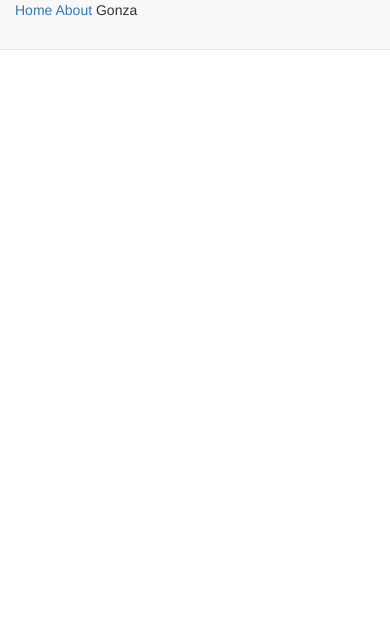
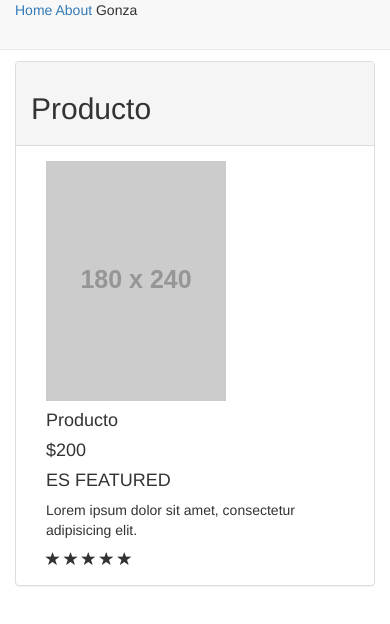
Before and after one commit to Gonza89/coderhouse-modulo-3, a website: page index.html in a window 390 px wide. Drawn offline with nearby package versions, Linux system fonts and the light colour scheme; placeholder pictures from the web are drawn by us.

Commit message:
se modifica controllers

```diff
--- a/css/style.css
+++ b/css/style.css
@@ -35,3 +35,9 @@
 .margen {
   margin-top: 60px;
 }
+
+li {
+  border: 1px solid #d3d3d3;
+  padding: 0.3em 0.5em;
+  display: inline-block;
+}
--- a/index.html
+++ b/index.html
@@ -24,8 +24,50 @@
     </div>
   </div>
 
+  <!-- VIEWS -->
+
+  <div class="container margen" ng-controller="ProductController">
+    <div class="panel panel-default">
+      <div class="panel-heading">
+        <div class="titulo">
+          <h2>{{product.name}}</h2>
+        </div>
+      </div>
+      <div class="panel-body">
+        <div class="raw">
+          <div class="col-md-3">
+            <img src="{{product.image}}" alt="{{product.name}}">
+          </div>
+        </div>
+        <div class="raw">
+          <div class="col-md-9">
+            <div class="caption">
+              <h4>{{product.name}}</h4>
+              <h4>{{product.price}}</h4>
+              <div ng-if = product.featured>
+                <h4>ES FEATURED</h4>
+              </div>
+              <div ng-repeat = "product in product.tags">
+                {{tags}}
+              </div>
+              <p>{{product.description}}</p>
+            </div>
+            <div class="rating">
+              <span class="glyphicon glyphicon-star"></span>
+              <span class="glyphicon glyphicon-star"></span>
+              <span class="glyphicon glyphicon-star"></span>
+              <span class="glyphicon glyphicon-star"></span>
+              <span class="glyphicon glyphicon-star"></span>
+            </div>
+          </div>
+        </div>
+      </div>
+    </div>
+  </div>
 
 
+
+  <!-- VIEWS -->
 
   <script src="node_modules/angular/angular.min.js"></script>
   <script src="js/app.js"></script>
--- a/js/app.js
+++ b/js/app.js
@@ -3,6 +3,12 @@
 angular.module("My-app", []"dependencias")   declarando una aplicacion
 
 angular.module("My-app") // haciendo referencia una instancia ya creada
+
+
+ng-include
+ng-if
+ng-show
+ng-repeat
 
 */
 
@@ -21,10 +27,14 @@ angular.module("My-app") // haciendo referencia una instancia ya creada
       $scope.destacados = "Productos Destacados";
     })
     .controller("ProductController", function ($scope) {
-      $scope.producto = "Producto";
-      $scope.precio = "$200";
-      $scope.descripcion ='Lorem ipsum dolor sit amet, consectetur adipisicing elit.';
-      $scope.image ="http://placehold.it/180x240"
+      $scope.product ={
+        name: "Producto",
+        price: "$200",
+        description :'Lorem ipsum dolor sit amet, consectetur adipisicing elit.',
+        image :"http://placehold.it/180x240",
+        featured: true,
+        tags: ['computadora', 'diseño', 'caro', 'otro']
+      }
     })
 
 })();
```
Also changed, not shown: views/products.tpl.html (+1 -1 lines).
